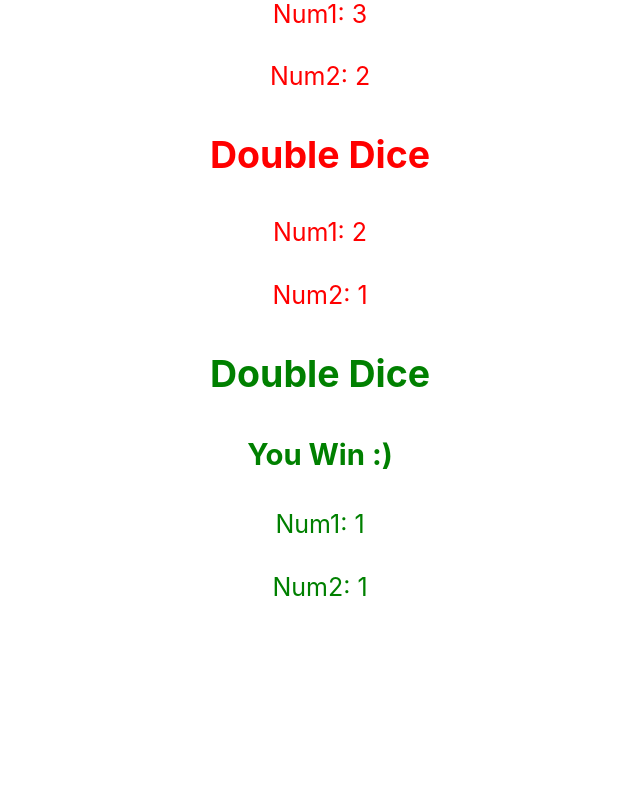
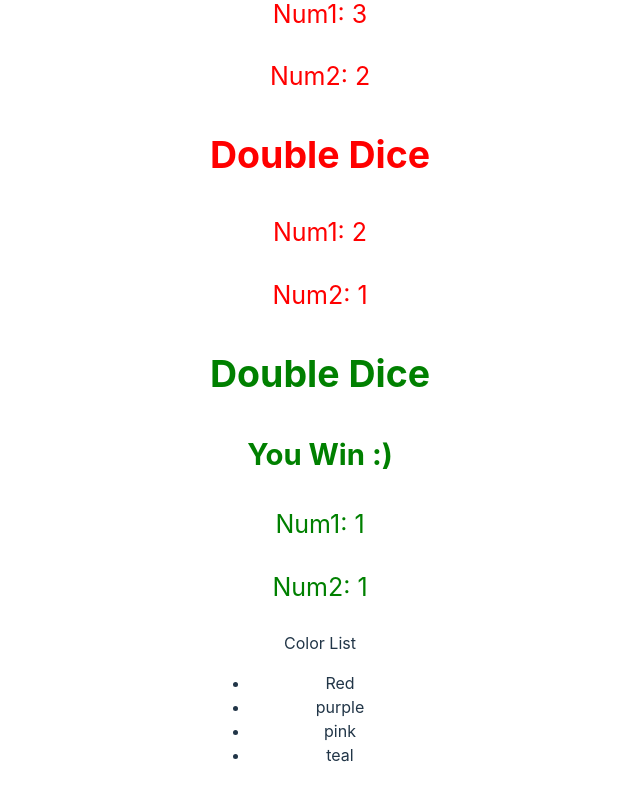
Before and after one commit to S-Muhammad-Ali/colt-steele-react, a React (Vite) app: page / in a window 1280 px wide. Shown: the part 354-1154 px from the top of the page, without its empty margins (320-960 px from the left). Before the commit the page ends 1017 px from the top, so only its background shows below. Built offline with nearby package versions, Linux system fonts and the light colour scheme.

Commit message:
new update

```diff
--- a/src/App.jsx
+++ b/src/App.jsx
@@ -7,6 +7,7 @@ import { Die } from "./Die";
 import { ListPicker } from "./ListPicker";
 import { DoubleDice } from "./DoubleDice";
 import { Heading } from "./Heading";
+import { ColorList } from "./ColorList";
 
 function App() {
   return (
@@ -25,6 +26,7 @@ function App() {
       <DoubleDice />
       <DoubleDice />
       <DoubleDice />
+      <ColorList colors={["Red", "purple", "pink", "teal"]} />
     </>
   );
 }
--- /dev/null
+++ b/src/ColorList.jsx
@@ -0,0 +1,12 @@
+function ColorList({ colors }) {
+  const list = colors.map((color) => <li>{color}</li>);
+  return (
+    <>
+      <p>Color List</p>
+      {/* <p>{colors}</p> */}
+      <ul>{list}</ul>
+    </>
+  );
+}
+
+export { ColorList };
```
